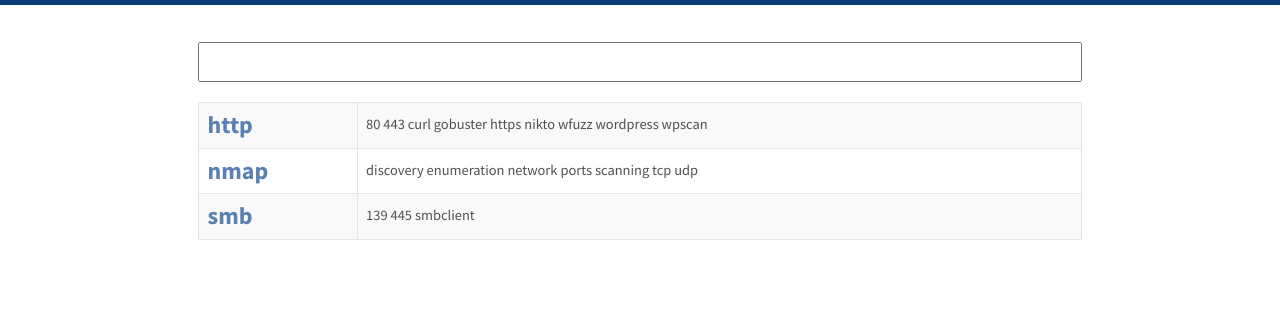
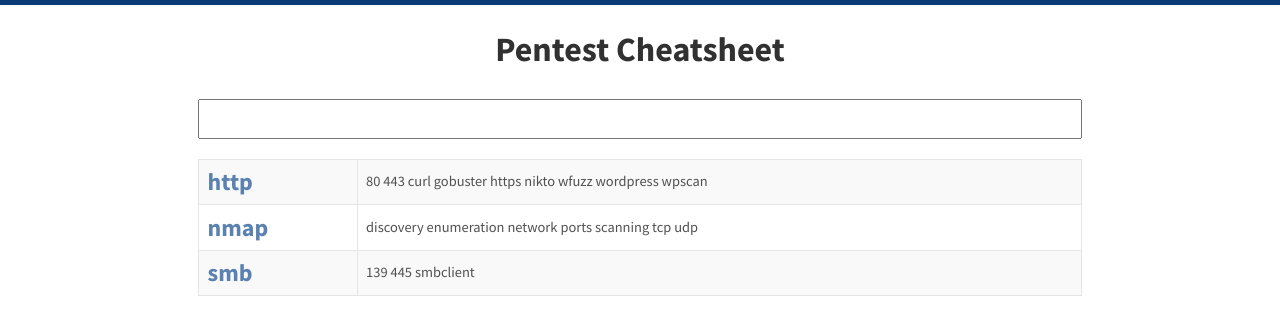
Before and after one commit to agrzeslak/cheatsheet, a Jekyll site: the page built from index.md, in a window 1280 px wide. Shown: the top 335 px of the page. Built offline with Jekyll 4.4.1, drawn with Linux system fonts in a browser that asks for light colours.

Commit message:
Added title to home page

```diff
--- a/_includes/list.html
+++ b/_includes/list.html
@@ -1,10 +1,11 @@
 <div>
+    <h1 style="text-align: center">Pentest Cheatsheet</h1>
     <input id="topic-filter" class="search-bar" type="text"/>
     <table id="topic-table">
         <tbody>
             {% for topic in site.topics %}
             <tr class="topic" title="{{ topic.title }}" tags="{% for tag in topic.tags %}{{ tag }} {% endfor %}">
-                <td><a href="{{ site.baseurl }}{{ topic.url }}"><b class="topic-title">{{ topic.title }}</b></a></td>
+                <td><a href="{{ site.baseurl }}{{ topic.url }}"><b class="topic-title" style="text-align: center">{{ topic.title }}</b></a></td>
                 <td>{% for tag in topic.tags %}{{ tag }} {% endfor %}</td>
             </tr>
             {% endfor %}
```
